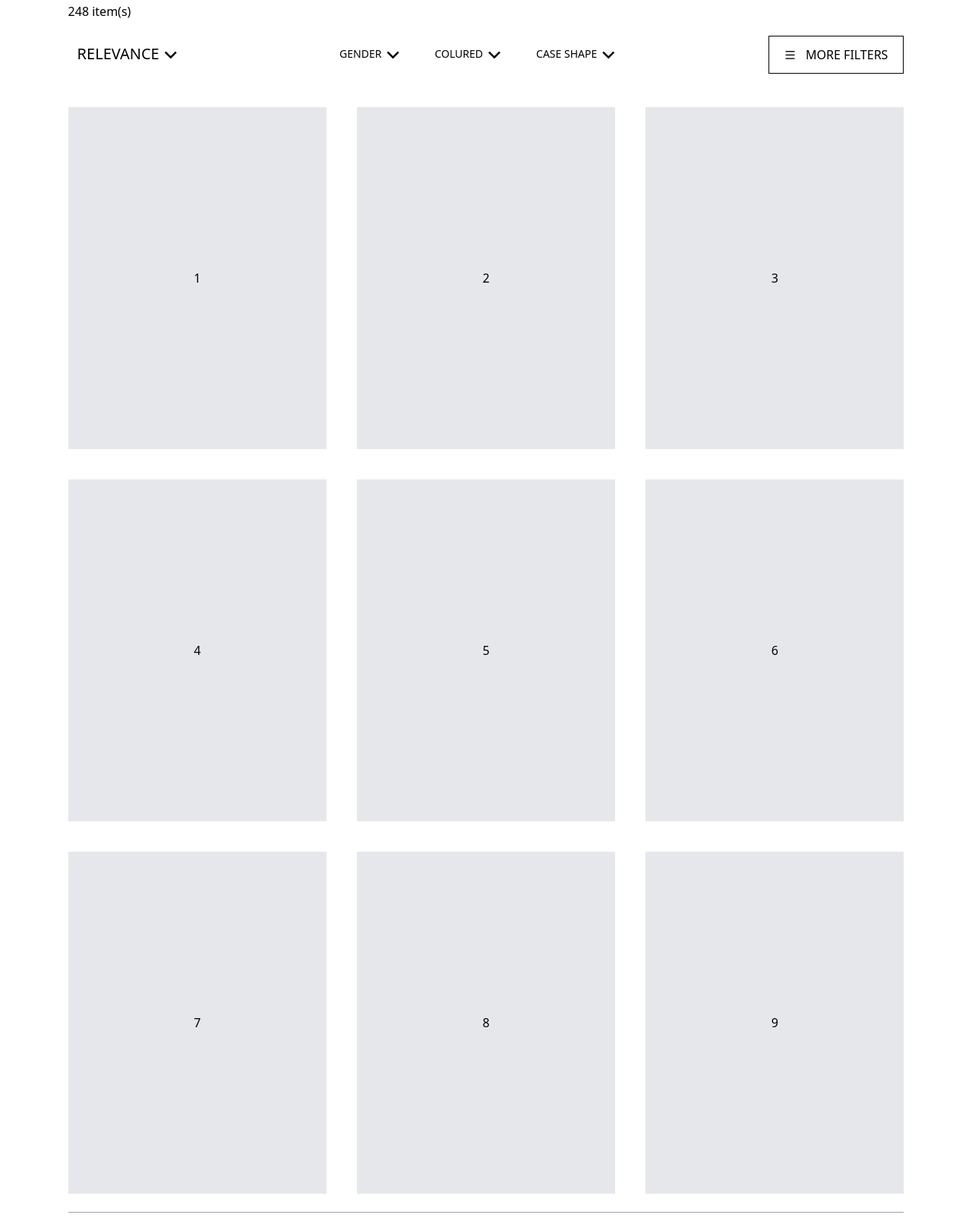
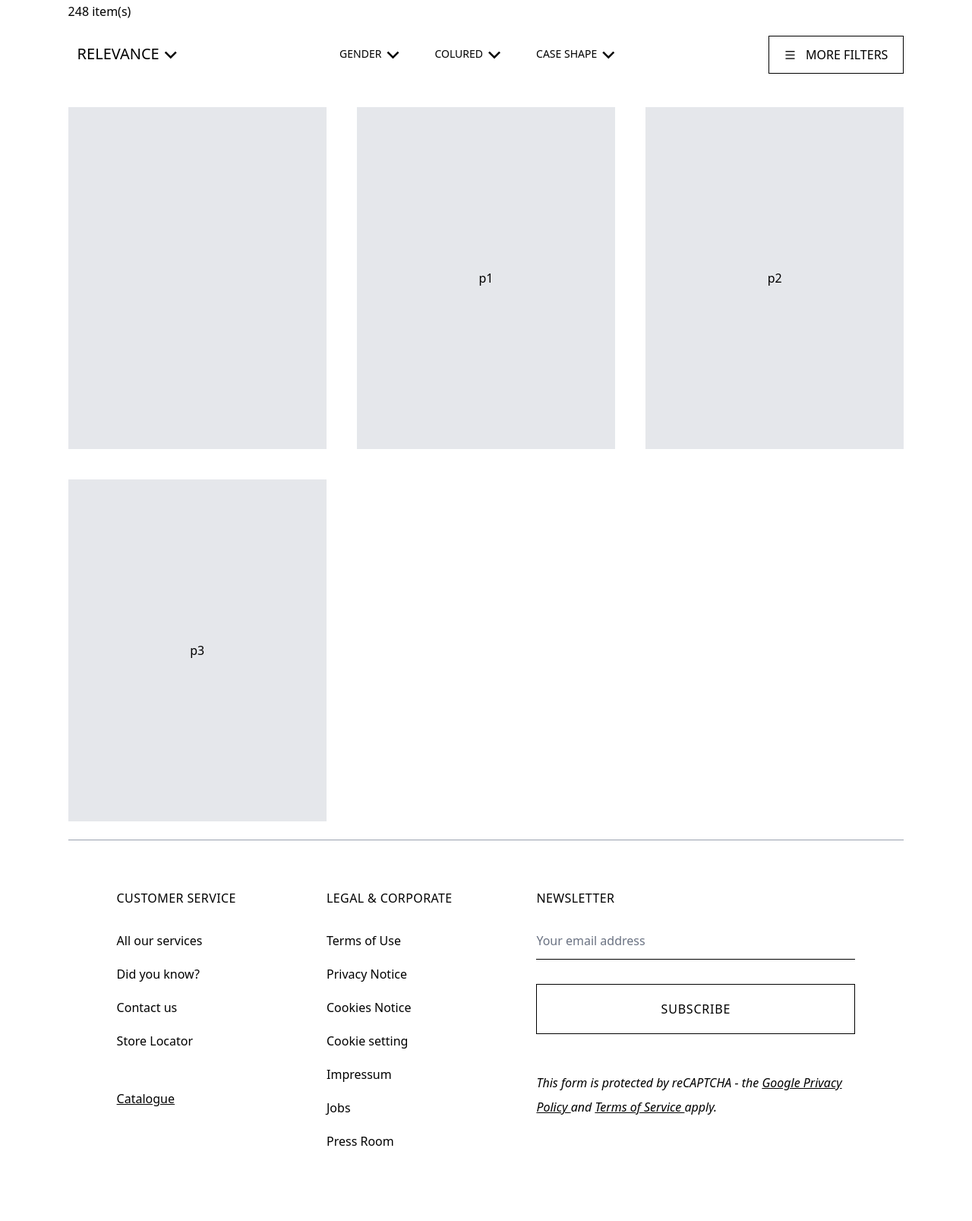
Before and after one commit to codesynctask/FRONTEND-COMPONENT, a plain HTML site: page RADO WATCH - CLONE/index.html in a window 1280 px wide. Shown: the part 250-1857 px from the top of the page at 76% size. Drawn offline with nearby package versions, Linux system fonts and the light colour scheme.

Commit message:
RADO WATCH CLONE : card rendering

```diff
--- a/RADO WATCH - CLONE/index.html
+++ b/RADO WATCH - CLONE/index.html
@@ -30,7 +30,7 @@
             </div>
         </nav>
 
-        <div class="mobile-nav hidden z-99  h-[90vh] w-[380px] bg-white fixed left-0 ">
+        <div class="mobile-nav hidden  z-99  h-[90vh] w-[380px] bg-white fixed left-0 ">
             <div class="top  h-[65%]  flex flex-col justify-end text-xl pb-[10%] px-10">
                 <div class="border-b-2 flex justify-between items-center uppercase py-4">
                     text
@@ -124,16 +124,8 @@
     </div>
 
     <!-- PRODUCT LISTING -->
-     <div class=" grid grid-cols-1 md:grid-cols-2 lg:grid-cols-3 gap-10 my-6 ">
-        <div class="h-[450px] bg-gray-200 flex justify-center items-center">1</div>
-        <div class="h-[450px] bg-gray-200 flex justify-center items-center">2</div>
-        <div class="h-[450px] bg-gray-200 flex justify-center items-center">3</div>
-        <div class="h-[450px] bg-gray-200 flex justify-center items-center">4</div>
-        <div class="h-[450px] bg-gray-200 flex justify-center items-center">5</div>
-        <div class="h-[450px] bg-gray-200 flex justify-center items-center">6</div>
-        <div class="h-[450px] bg-gray-200 flex justify-center items-center">7</div>
-        <div class="h-[450px] bg-gray-200 flex justify-center items-center">8</div>
-        <div class="h-[450px] bg-gray-200 flex justify-center items-center">9</div>
+     <div id="product-cont" class=" grid grid-cols-1 md:grid-cols-2 lg:grid-cols-3 gap-10 my-6 ">
+        <div class="h-[450px] bg-gray-200 flex justify-center items-center"></div>
      </div>
 
 
@@ -289,7 +281,7 @@
 
     <script src="./JS/text.js"></script>
     <script src="./JS/filters.js"></script>
+    <script src="renderCard.js"></script>
 
 </body>
-
 </html>
--- /dev/null
+++ b/RADO WATCH - CLONE/renderCard.js
@@ -0,0 +1,13 @@
+const cardData =["p1","p2","p3"]
+
+// elements
+const productCont = document.querySelector("#product-cont")
+
+cardData.forEach(function (item) {
+    // create card element based on "item data"
+    const cardElm = document.createElement("div")
+    cardElm.setAttribute('class',"h-[450px] bg-gray-200 flex justify-center items-center")
+    cardElm.innerText=item
+
+    productCont.append(cardElm)
+})
```
Also changed, not shown: RADO WATCH - CLONE/data types.js (added, +66 -0 lines), RADO WATCH - CLONE/function.js (added, +38 -0 lines), RADO WATCH - CLONE/learning.js (added, +30 -0 lines), RADO WATCH - CLONE/variable.js (added, +45 -0 lines), RADO WATCH - CLONE/notes.txt (added).
